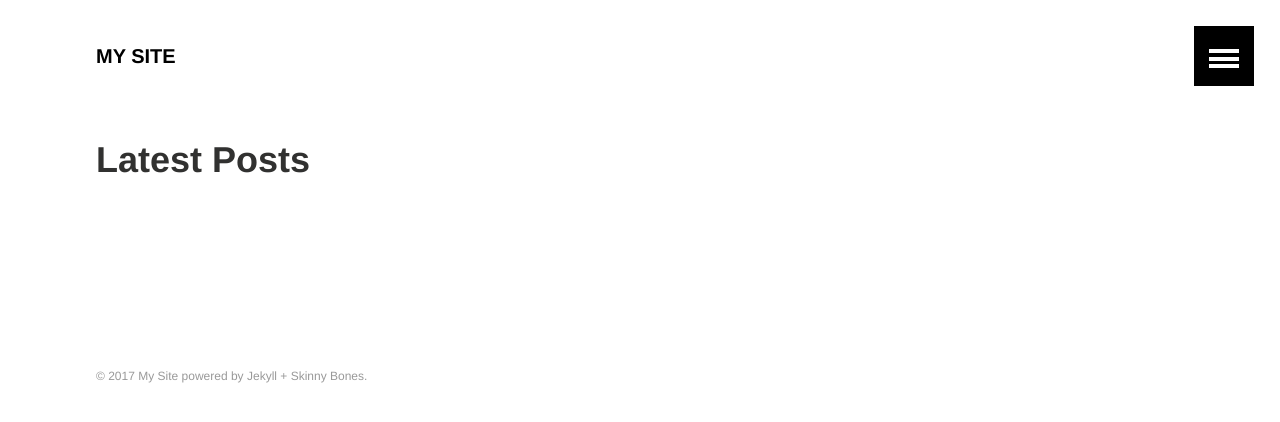
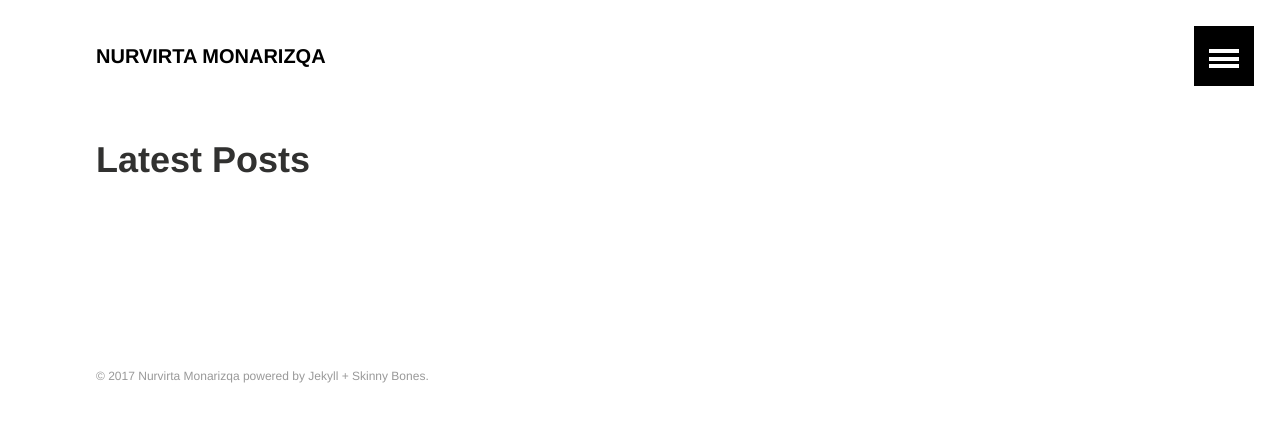
Before and after one commit to nmonarizqa/nmonarizqa.github.io, a Jekyll site: the page built from index.md, in a window 1280 px wide. Shown: the top 422 px of the page. Built offline with Jekyll 4.4.1, drawn with Linux system fonts in a browser that asks for light colours.

Commit message:
update config

```diff
--- a/_config.yml
+++ b/_config.yml
@@ -1,6 +1,6 @@
 # Site wide configuration
 
-title: "My Site"
+title: "Nurvirta Monarizqa"
 description: "This is a description of my awesome site."
 logo: # 120x120 px default image used for Twitter summary card
 teaser: # 400x250 px default teaser image used in image archive grid
```
